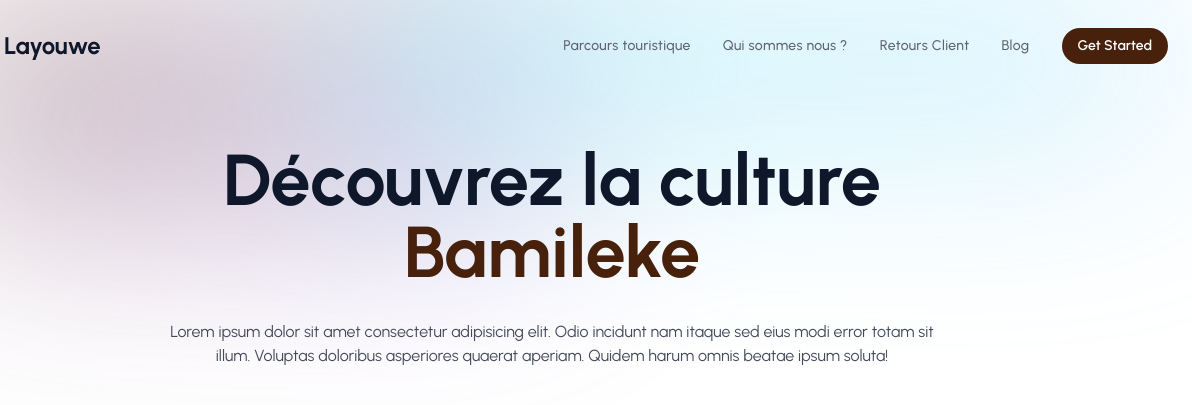
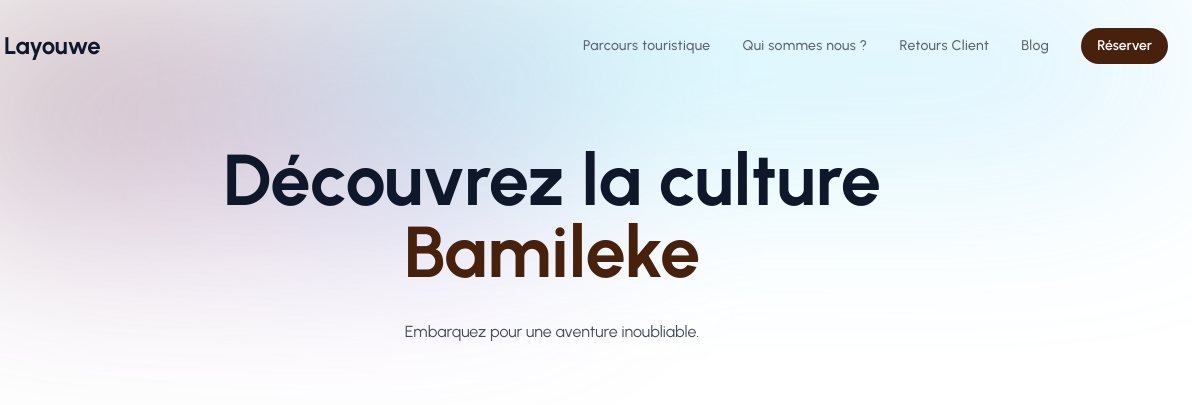
Before and after one commit to lvndry/layouwe, an Astro site: page / in a window 1280 px wide. Shown: the top 405 px of the page, 88-1280 px from the left. Built offline with nearby package versions, Linux system fonts and the light colour scheme; Astro itself is replaced by a stand-in of ours.

Commit message:
description

```diff
--- a/src/components/AppHeader.astro
+++ b/src/components/AppHeader.astro
@@ -76,7 +76,7 @@ import { Image } from "astro:assets";
               class="relative flex h-9 w-full items-center justify-center px-4 before:absolute before:inset-0 before:rounded-full before:bg-primary before:transition before:duration-300 hover:before:scale-105 active:duration-75 active:before:scale-95 sm:w-max"
             >
               <span class="relative text-sm font-semibold text-white"
-                >Get Started</span
+                >Réserver</span
               >
             </a>
           </div>
--- a/src/components/HeroSection.astro
+++ b/src/components/HeroSection.astro
@@ -27,9 +27,7 @@ import Container from "./Container.astro";
           >
         </h1>
         <p class="mt-8 text-gray-700 dark:text-gray-300">
-          Lorem ipsum dolor sit amet consectetur adipisicing elit. Odio incidunt
-          nam itaque sed eius modi error totam sit illum. Voluptas doloribus
-          asperiores quaerat aperiam. Quidem harum omnis beatae ipsum soluta!
+          Embarquez pour une aventure inoubliable.
         </p>
         <div class="mt-16 flex flex-wrap justify-center gap-y-4 gap-x-6">
           <a
@@ -37,7 +35,7 @@ import Container from "./Container.astro";
             class="relative flex h-11 w-full items-center justify-center px-6 before:absolute before:inset-0 before:rounded-full before:bg-primary before:transition before:duration-300 hover:before:scale-105 active:duration-75 active:before:scale-95 sm:w-max"
           >
             <span class="relative text-base font-semibold text-white"
-              >Reserver</span
+              >Réserver</span
             >
           </a>
           <a
```
